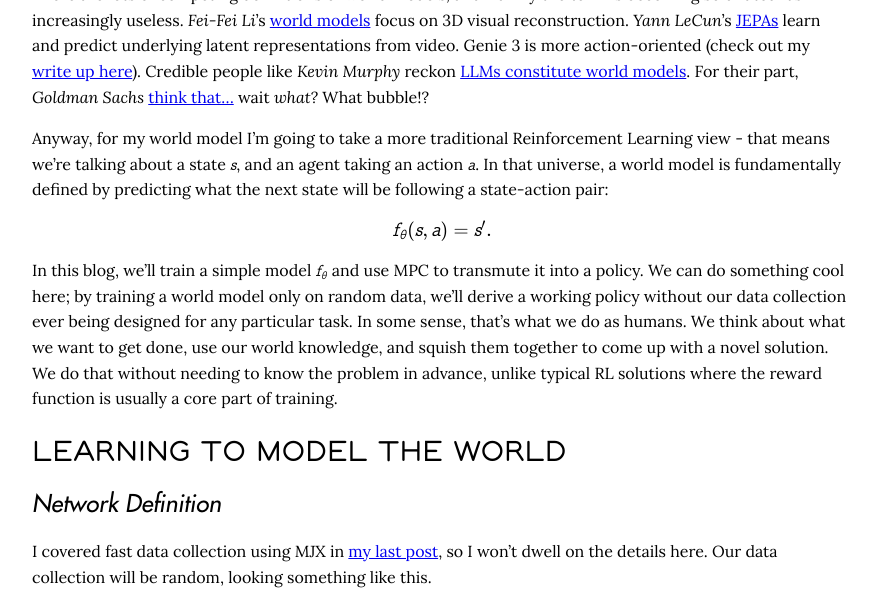
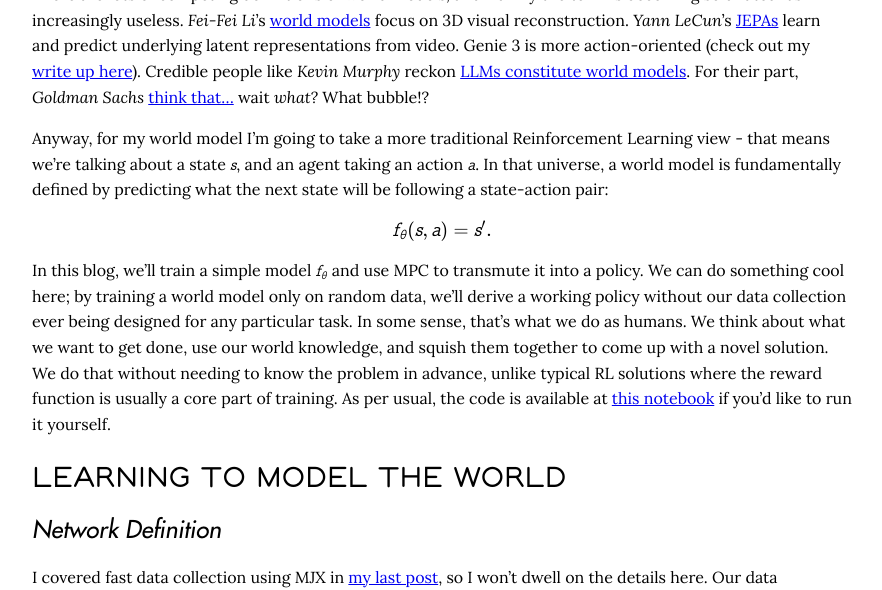
Before and after one commit to foty-hub/foty-hub.github.io, a Jekyll site: the page built from _posts/2026-05-31-simple-world-model.md, in a window 1280 px wide and 1400 px high, scrolled down 518 px, cut to the strip 0-590 px from the top of the window. Shown: the whole strip, without its empty margins (0-882 px from the left). Built offline with Jekyll 4.4.1, drawn with Linux system fonts in a browser that asks for light colours; some web fonts are replaced; some of the changed text lies outside the part shown.

Commit message:
Add notebook to wm post

````diff
--- a/_posts/2026-05-31-simple-world-model.md
+++ b/_posts/2026-05-31-simple-world-model.md
@@ -30,7 +30,7 @@ $$
 f_\theta(s, a) = s'.
 $$
 
-In this blog, we'll train a simple model $f_\theta$ and use MPC to transmute it into a policy. We can do something cool here; by training a world model only on random data, we'll derive a working policy without our data collection ever being designed for any particular task. In some sense, that's what we do as humans. We think about what we want to get done, use our world knowledge, and squish them together to come up with a novel solution. We do that without needing to know the problem in advance, unlike typical RL solutions where the reward function is usually a core part of training.
+In this blog, we'll train a simple model $f_\theta$ and use MPC to transmute it into a policy. We can do something cool here; by training a world model only on random data, we'll derive a working policy without our data collection ever being designed for any particular task. In some sense, that's what we do as humans. We think about what we want to get done, use our world knowledge, and squish them together to come up with a novel solution. We do that without needing to know the problem in advance, unlike typical RL solutions where the reward function is usually a core part of training. As per usual, the code is available at [this notebook](https://colab.research.google.com/drive/1fYPO-F4tHEkr_MFS6Jmt4WFE0oAm31TO?usp=sharing) if you'd like to run it yourself.
 
 # Learning to Model the World
 
@@ -42,10 +42,10 @@ I covered fast data collection using MJX in [my last post]({% post_url 2026-05-2
     <source src="/assets/videos/cartpole_random_policy.mp4" type="video/mp4">
     Your browser does not support the video tag.
   </video>
-  <figcaption>Our data collection looks like this: task-agnostic random action selection.</figcaption>
+  <figcaption>Our data collection looks like this: task-agnostic random action selection. The agent controls the horizontal speed of the cart, either left or right.</figcaption>
 </figure>
 
-Now we have data, we can train a basic neural network with gradient descent. I'm using Google's `flax.nnx` library for my neural net because it composes well with the JAX transforms we're using elsewhere.
+With data collected, we can train a basic neural network via gradient descent. I'm using Google's `flax.nnx` library for this because it works well with the JAX transforms we're using elsewhere.
 
 ```python
 # define a simple network
@@ -108,7 +108,7 @@ class OneStepWorldModel(nnx.Module):
 
 ## The Training Loop
 
-This is a fairly bog standard `nnx` training loop, which I've just included for those who are curious. The big difference vs PyTorch is the use of `nnx.value_and_grad` --- we tell JAX to give us the gradient over a specific function, rather than computing a loss and calling `loss.backward()`. For more on the differences and similarities, check out [this post](https://cloud.google.com/blog/products/ai-machine-learning/guide-to-jax-for-pytorch-developers).
+This is a fairly bog-standard `nnx` training loop, which I've just included for those who are curious. The big difference vs PyTorch is the use of `nnx.value_and_grad` --- we tell JAX to give us the gradient over a specific function, rather than computing a loss and calling `loss.backward()`. For more on the differences and similarities, check out [this post](https://cloud.google.com/blog/products/ai-machine-learning/guide-to-jax-for-pytorch-developers).
 
 ```python
 model = OneStepWorldModel(nnx.Rngs(0))
````
